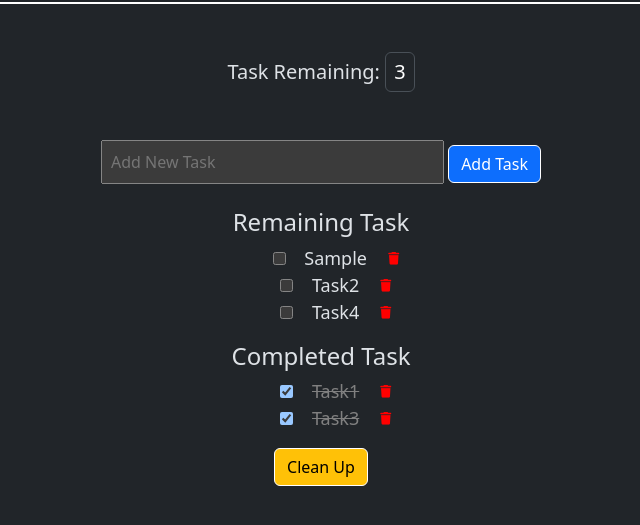
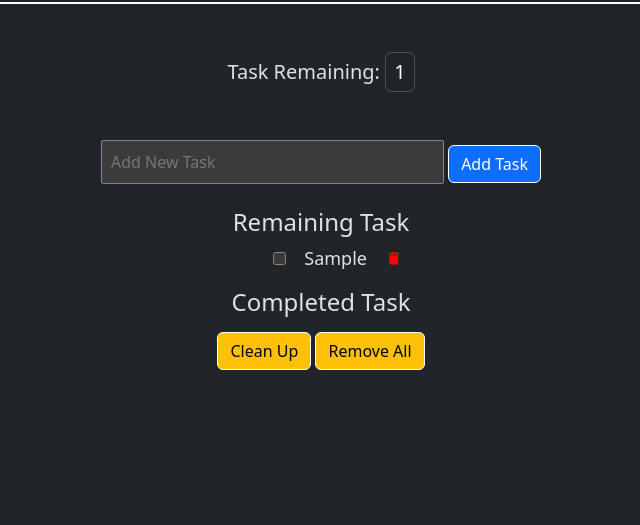
Before and after one commit to mihir09/TODO, a plain HTML site: page index.html in a window 1280 px wide. Both pictures are taken after typing "Sample" into the empty fields and a click on the button "Add Task". Shown: the part 83-608 px from the top of the page, without its empty margins (319-959 px from the left). Drawn offline with nearby package versions, Linux system fonts and the light colour scheme.

Commit message:
Storing tasks in local storage

```diff
--- a/app.js
+++ b/app.js
@@ -1,16 +1,18 @@
 var app = angular.module("todoApp", []);
 
 app.controller("todoController", function($scope){
-    $scope.tasks = [
-        {description: 'Task1', completed: true},
-        {description: 'Task2', completed: false},
-        {description: 'Task3', completed: true},
-        {description: 'Task4', completed: false},
-    ]
+    // $scope.tasks = [
+    //     {description: 'Task1', completed: true},
+    //     {description: 'Task2', completed: false},
+    //     {description: 'Task3', completed: true},
+    //     {description: 'Task4', completed: false},
+    // ]
+    $scope.tasks = JSON.parse(localStorage.getItem("tasks")) || [];
 
     $scope.addTask = ()=>{
         $scope.tasks.unshift({description: $scope.taskDescription, completed: false})
         $scope.taskDescription='';
+        localStorage.setItem("tasks", JSON.stringify($scope.tasks));
     }
 
     $scope.remainingCount = ()=>{
@@ -29,6 +31,7 @@ app.controller("todoController", function($scope){
 
     $scope.removeTask = function(task){
         $scope.tasks.splice($scope.tasks.indexOf(task),1);
+        localStorage.setItem("tasks", JSON.stringify($scope.tasks));
     }
 
     $scope.cleanUp = ()=>{
@@ -37,6 +40,12 @@ app.controller("todoController", function($scope){
         angular.forEach(oldTasks, function(task) {
             if (!task.completed) $scope.tasks.push(task);
         });
+        localStorage.setItem("tasks", JSON.stringify($scope.tasks));
+    }
+
+    $scope.removeAll = ()=>{
+        $scope.tasks = [];
+        localStorage.removeItem("tasks");
     }
 
 });
--- a/index.html
+++ b/index.html
@@ -27,7 +27,7 @@
             <br>
             <h4>Remaining Task</h3>
             <ul class="task-list">
-                <li ng-repeat="task in tasks | filter: filterTasks('completed', false)">
+                <li ng-repeat="task in tasks | filter: filterTasks('completed', false) track by $index">
                     <input type="checkbox" ng-model="task.completed">&nbsp;&nbsp;&nbsp;
                     <span class="task-completed-{{task.completed}}">{{task.description}}</span>&nbsp;&nbsp;&nbsp;
                     <i class="fa-solid fa-trash" style="scale:calc(0.7); color: red;" ng-click="removeTask(task)"></i>
@@ -35,7 +35,7 @@
             </ul>
             <h4>Completed Task</h3>
             <ul class="task-list">
-                <li ng-repeat="task in tasks | filter: filterTasks('completed', true)">
+                <li ng-repeat="task in tasks | filter: filterTasks('completed', true) track by $index">
                     <input type="checkbox" ng-model="task.completed">&nbsp;&nbsp;&nbsp;
                     <span class="task-completed-{{task.completed}}">{{task.description}}</span>&nbsp;&nbsp;&nbsp;
                     <i class="fa-solid fa-trash" style="scale:calc(0.7); color: red;" ng-click="removeTask(task)"></i>
@@ -43,6 +43,7 @@
             </ul>
 
             <button class="btn btn-warning" style="border: 0.2px solid white;" ng-click="cleanUp()">Clean Up</button>
+            <button class="btn btn-warning" style="border: 0.2px solid white;" ng-click="removeAll()">Remove All</button>
 
         </div>
     </div>
```
Also changed, not shown: 1 other file.
